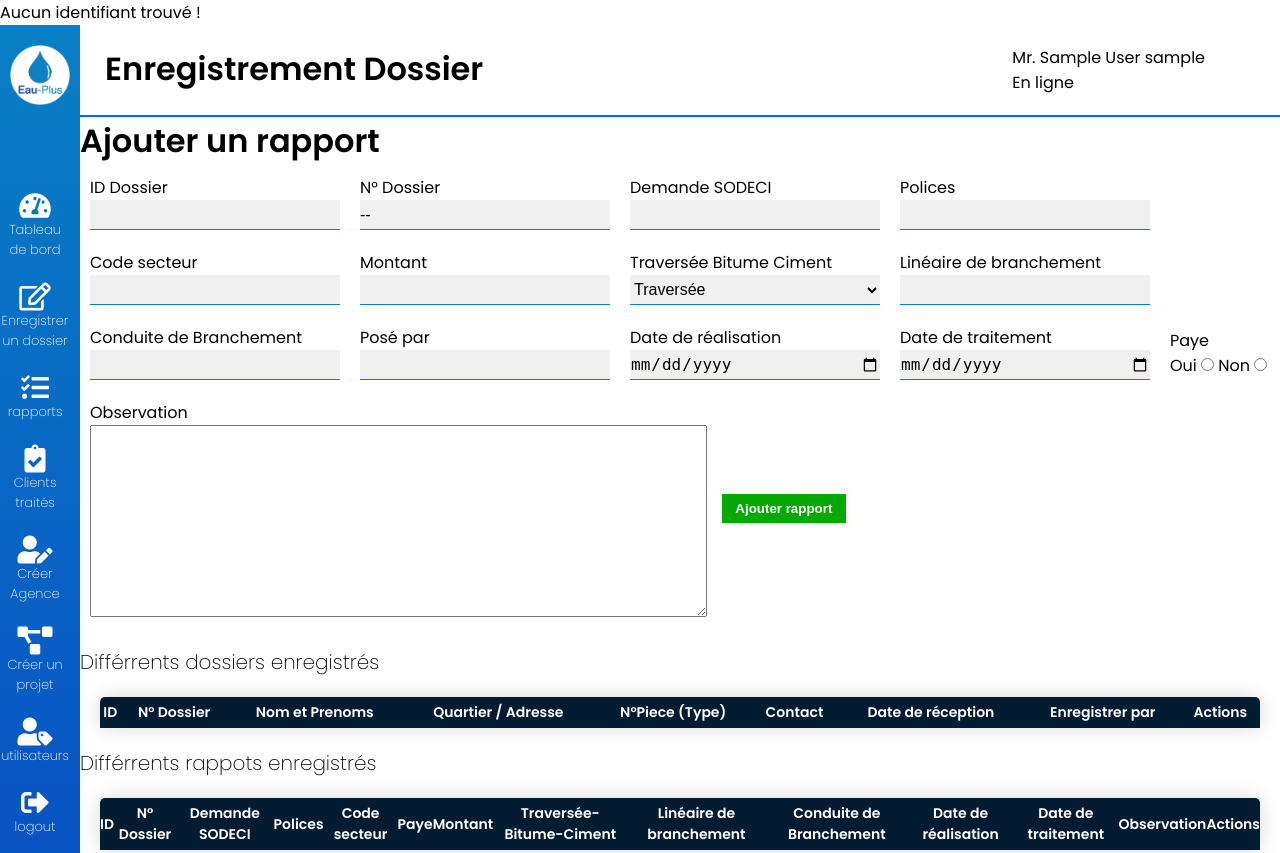
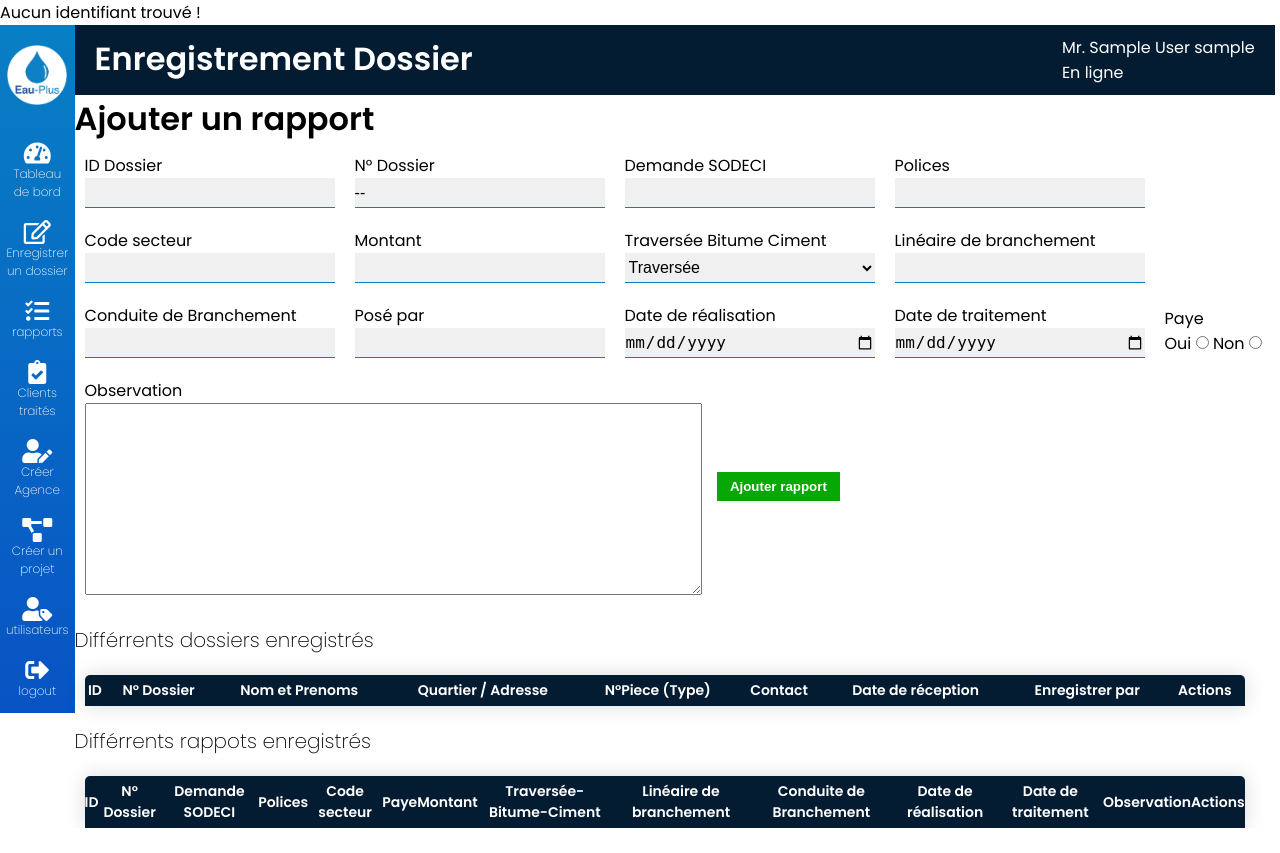
Before and after one commit to itklas/sodeci_deakens, a PHP site: page /Dossiers_projet/ajouterRapport.php in a window 1280 px wide. After the commit the page ends 828 px from the top, so only its background shows below. Run offline with PHP 8.4, Linux system fonts and the light colour scheme; the visitor is signed in with stand-in values (Sample User, id 1); data that the repository does not hold is empty; some libraries are stand-ins or nearby versions.

Commit message:
mise en forme du darshboard

```diff
--- a/Dossiers_projet/ajouterRapport.php
+++ b/Dossiers_projet/ajouterRapport.php
@@ -195,7 +195,7 @@ if(isset($_GET['id']) AND !empty($_GET['id'])){
                         <td><?php echo $dossier['dateReception']?></td>
                         <td><?php echo $dossier['nomUtilisateur'].' '.$dossier['prenomUser']?></td>
                         <!-- <td><?php //echo $dossier['lname'].' '.$dossier['fname']?></td> -->
-                        <td><a href="ajouterRapport.php?id=<?= $dossier['idDossier']; ?>">Ajouter un rapport</a></td>
+                        <td><a href="ajouterRapport.php?id=<?= $dossier['idDossier']; ?>"><i class="fas fa-clipboard"></i></a></td>
                     </tr>
                 <?php endforeach;?>
                 </tbody>
@@ -239,7 +239,7 @@ if(isset($_GET['id']) AND !empty($_GET['id'])){
                         <td><?php echo $dossier['dateDeTraitement']?></td>
                         <td><?php echo $dossier['observation']?></td>
                         <!-- <td><?php //echo $dossier['lname'].' '.$dossier['fname']?></td>           -->
-                        <td><a href="modifierRapport.php?id=<?= $dossier['idDossier']; ?>">Modifier rapport</a></td>
+                        <td><a href="modifierRapport.php?id=<?= $dossier['idDossier']; ?>"><i class="fas fa-edit"></i></a></td>
                     </tr>
                 <?php endforeach;?>
                 </tbody>
--- a/Dossiers_projet/rapport.php
+++ b/Dossiers_projet/rapport.php
@@ -71,7 +71,7 @@ $users = $resultat->fetchAll();
                             <td><?php echo $dossier['contactClient']?></td>
                             <td><?php echo $dossier['dateReception']?></td>
                             <td><?php echo $dossier['nomUtilisateur'].' '.$dossier['prenomUser']?></td>
-                            <td><a href="ajouterRapport.php?id=<?= $dossier['idDossier']; ?>">Rapport</a></td>
+                            <td><a href="ajouterRapport.php?id=<?= $dossier['idDossier']; ?>"><i class="fas fa-clipboard"></i></a></td>
                         </tr>
                     <?php endforeach;?>
                     </tbody>
--- a/Fichiers_includes/haut-bar.php
+++ b/Fichiers_includes/haut-bar.php
@@ -21,6 +21,5 @@ $prenomUser = $_SESSION['prenomUser'];
             <p>En ligne</p>
         </div>
     </div>
-    <hr>
 </body>
 </html>
--- a/Fichiers_includes/sidebar.css
+++ b/Fichiers_includes/sidebar.css
@@ -30,12 +30,14 @@ hr{
 }
 
 .nav_bar img{
-    margin: 20px 0px 70px 0px;
+    margin: 20px 0px 30px 0px;
 }
 
 .nav_bar ul{
     font-weight: lighter;
-    margin-right: 10px;
+    display: flex;
+    flex-direction: column;
+    align-items: center;
 }
 .nav_bar ul li{
     list-style: none;
@@ -44,10 +46,10 @@ hr{
 .nav_bar ul li a{
     text-decoration: none;
     color: inherit;
-    font-size: 13px;
+    font-size: 12px;
     text-align: center;
     padding: .5em;
-    margin: 10px 0;
+    margin-bottom: 7px;
     color: #fff;
     border-radius: 5px;
 
@@ -62,15 +64,70 @@ hr{
 }
 
 .nav_bar .fas, .far{
-    font-size: 28px;
+    font-size: 24px;
 }
 
 
 .content-right{
     display: flex;
-    width: calc(100vw - 140px);
+    width: calc(100vw - 80px);
+
     justify-content: space-between;
+    background-color: #041C32;
+    color: #fff;
     padding: 10px 20px;
+}
+
+/* dashboard */
+
+.dashbord{
+    width: 100%;
+    margin: 20px 10px;
+}
+
+.darh_top{
+    display: flex;
+}
+
+.darh_top button{
+    padding: .5em 1em;
+    cursor: pointer;
+}
+
+.search_form{
+    width: 600px;
+    height: 35px;
+
+    display: flex;
+    border-radius: 5px;
+    overflow: hidden;
+
+    box-shadow: 0 0 20px rgba(0, 0, 0, 0.15);
+    margin-right: 10px;
+}
+
+.searh_input{
+    width: 80%;
+    height: 100%;
+    border: none;
+    outline: none;
+
+    padding-left: 10px;
+    font-size: 18px;
+}
+
+.search_btn{
+    border: none;
+    height: 100%;
+    width: 20%;
+
+    background: linear-gradient(315deg, #0853c4, #087fc4);
+    color: #fff;
+
+    cursor: pointer;
+}
+.search_btn:hover{
+    background: linear-gradient(-315deg, #0853c4, #087fc4);
 }
 
 /* register  */
@@ -136,9 +193,9 @@ button[type="reset"]:hover{
     background-color: #960511;
 }
 
-.register_rigth > div{
+/* .register_rigth > div{
     margin: 10px 5px;
-}
+} */
 
 .register_rigth h2{
     font-size: 20px;
@@ -149,7 +206,7 @@ button[type="reset"]:hover{
 .rapport_table{
     border-collapse: collapse;
     width: calc(100vw - 120px);
-    margin: 0 auto;
+    margin-left: 10px;
 
     border-radius: 5px 5px 0 0;
     overflow: hidden;
@@ -202,13 +259,14 @@ button[type="reset"]:hover{
     font-weight: 500;
 }
 
-.register_table a{
+.register_table a,
+.rapport_table a{
     text-decoration: none;
-    color: black;
+    color: #041C32;
 }
 
 .fas{
-    font-size: 1.3rem;
+    font-size: 1rem;
     margin: 0 5px;
 }
 .fa-undo-alt{
--- a/index.css
+++ b/index.css
@@ -67,6 +67,7 @@ body{
 
 .login_form input[type="text"],
 .login_form input[type="password"]{
+    outline: none;
     border-bottom: 2px solid #0853c4;
     background-color: #f3f3f3;
     padding-left: 10px;
--- a/index.php
+++ b/index.php
@@ -58,7 +58,7 @@ if(isset($_POST['submit'])){
                 <form action="" method="post" class="login_form">
                     <div class="login_form_group">
                         <label for="pseudoUtilisateur">PSEUDO</label><sup>*</sup> <br />
-                        <input id="pseudoUtilisateur" type="text" name="pseudoUtilisateur" required>
+                        <input id="pseudoUtilisateur" type="text" name="pseudoUtilisateur" autocomplete="off" required>
                     </div>
                     <div class="login_form_group">
                         <label for="motPasseUtilisateur">MOT DE PASSE</label><sup>*</sup><br />
```
Also changed, not shown: Dossiers_projet/accueil.php (+9 -5 lines), Fichiers_includes/app.js (added).
